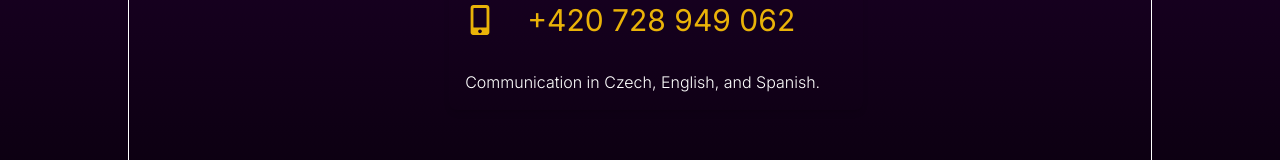
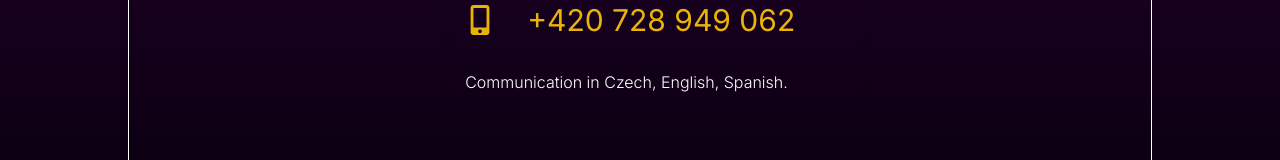
Before and after one commit to aleskruba/portfolio, a Next.js app: page /contact-me in a window 1280 px wide. Shown: the part 407-567 px from the top of the page. Built offline with nearby package versions, Linux system fonts and the light colour scheme.

Commit message:
contact styles update I

```diff
--- a/components/ContactFrom.tsx
+++ b/components/ContactFrom.tsx
@@ -20,7 +20,7 @@ return (
       </div>
 
       <div className="mt-2 text-base font-light text-white ">
-        Communication in Czech, English, and Spanish.
+        Communication in Czech, English, Spanish.
       </div>
     </div>
   );
```
